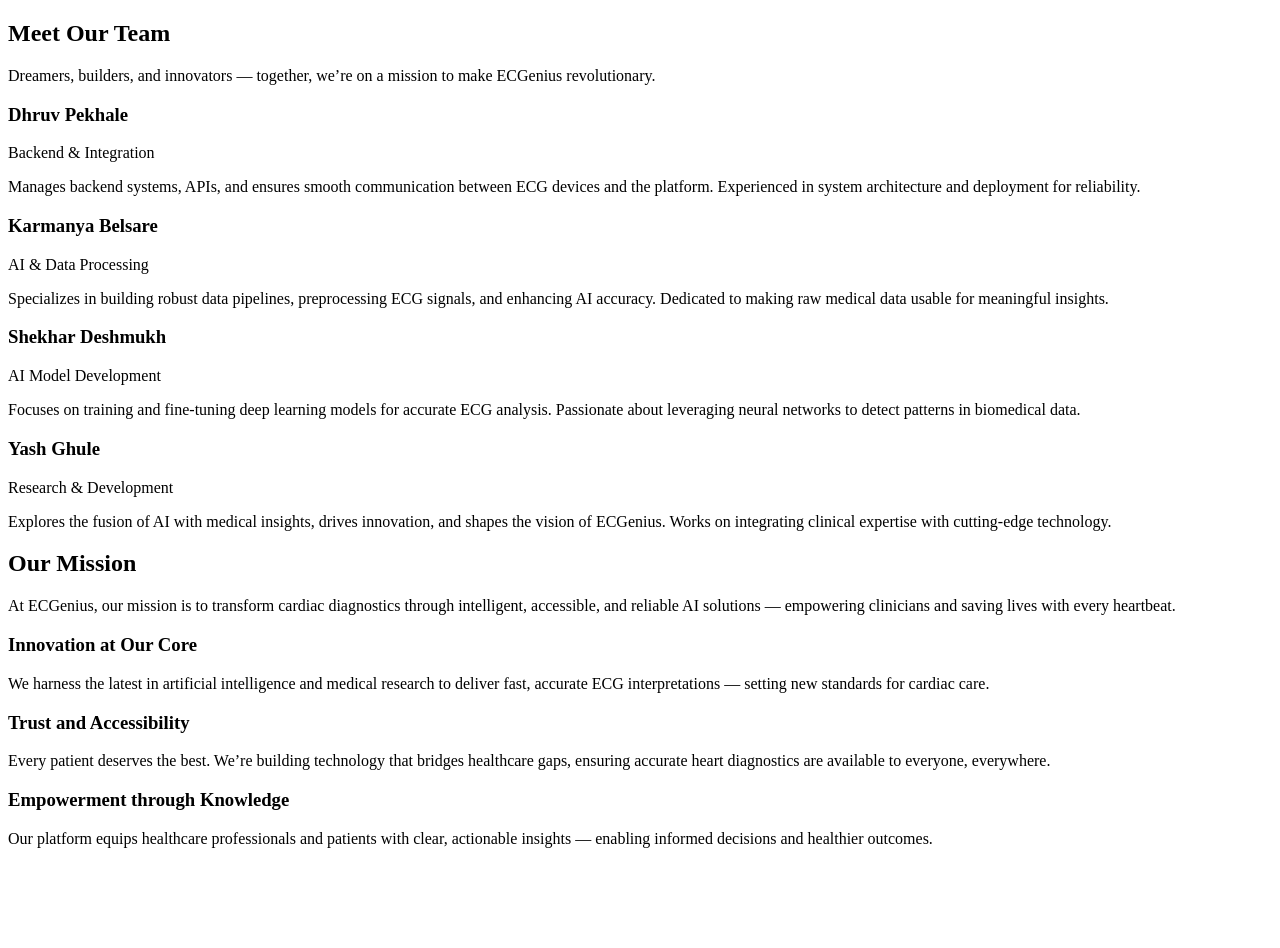
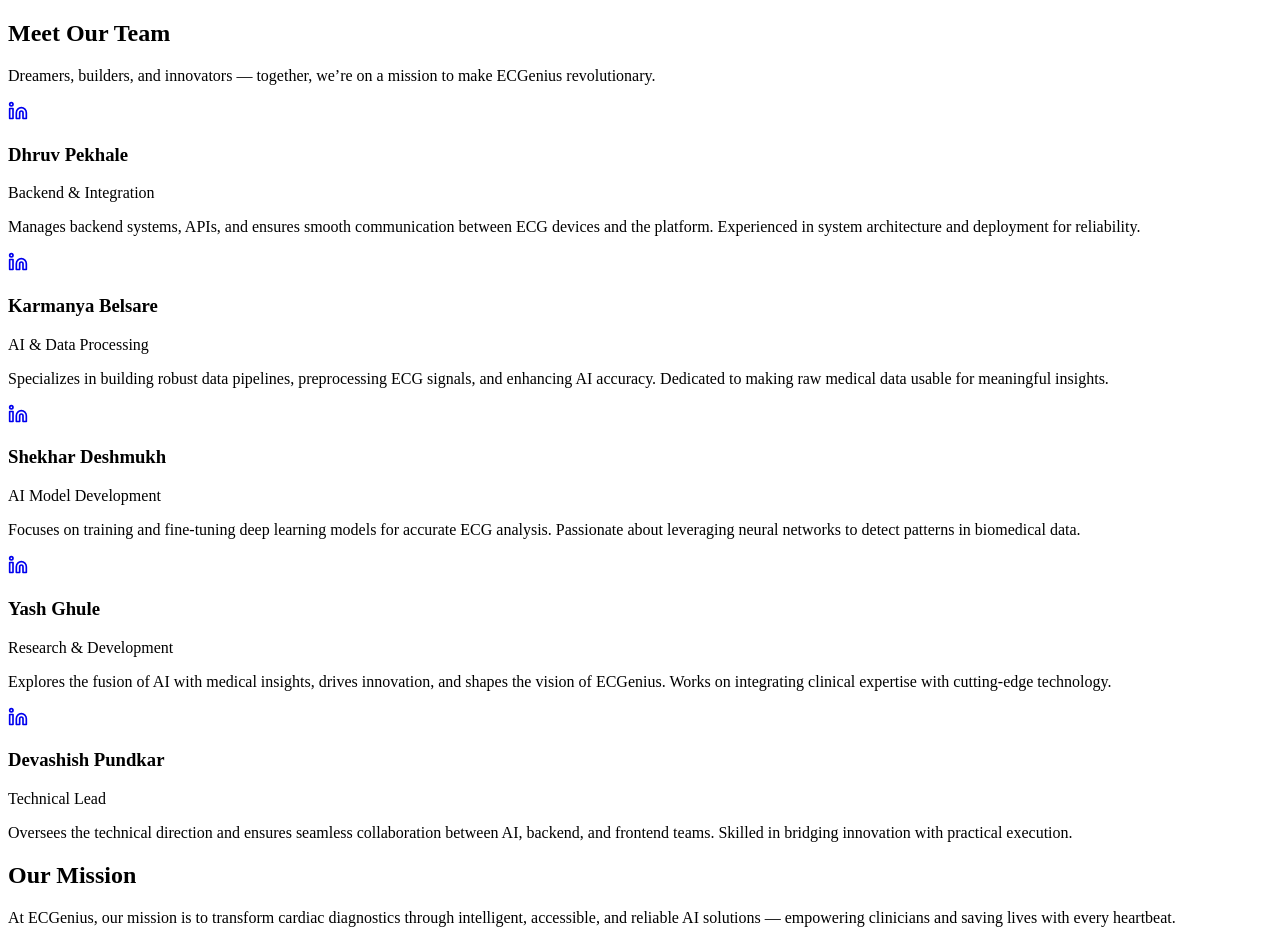
Before and after one commit to DevaP06/ECGsuite_test, a Next.js app in the folder frontend/ECGenius_frontend/: page /About in a window 1280 px wide. Shown: the top 948 px of the page. Before the commit the page ends 864 px from the top, so only its background shows below. Built offline with nearby package versions, Linux system fonts and the light colour scheme.

Commit message:
added LinkedIn icons and improve layout in TeamSection component

```diff
--- a/frontend/ECGenius_frontend/src/components/TeamSection.tsx
+++ b/frontend/ECGenius_frontend/src/components/TeamSection.tsx
@@ -1,4 +1,5 @@
 import { motion } from "framer-motion";
+import { Linkedin } from "lucide-react";
 
 const TeamSection = () => {
   const teamMembers = [
@@ -7,24 +8,35 @@ const TeamSection = () => {
       role: "Backend & Integration",
       description:
         "Manages backend systems, APIs, and ensures smooth communication between ECG devices and the platform. Experienced in system architecture and deployment for reliability.",
+      linkedin: "https://www.linkedin.com/in/dhruv-pekhale-a8061431b?utm_source=share&utm_campaign=share_via&utm_content=profile&utm_medium=android_app", // placeholder
     },
     {
       name: "Karmanya Belsare",
       role: "AI & Data Processing",
       description:
         "Specializes in building robust data pipelines, preprocessing ECG signals, and enhancing AI accuracy. Dedicated to making raw medical data usable for meaningful insights.",
+      linkedin: "https://www.linkedin.com/in/karmanya-belsare-2597a8335/",
     },
     {
       name: "Shekhar Deshmukh",
       role: "AI Model Development",
       description:
         "Focuses on training and fine-tuning deep learning models for accurate ECG analysis. Passionate about leveraging neural networks to detect patterns in biomedical data.",
+      linkedin: "https://www.linkedin.com/in/shekhar-deshmukh-a94a62359?utm_source=share&utm_campaign=share_via&utm_content=profile&utm_medium=android_app",
     },
     {
       name: "Yash Ghule",
       role: "Research & Development",
       description:
         "Explores the fusion of AI with medical insights, drives innovation, and shapes the vision of ECGenius. Works on integrating clinical expertise with cutting-edge technology.",
+      linkedin: "https://www.linkedin.com/in/yash-ghule-324b9922b/",
+    },
+    {
+      name: "Devashish Pundkar",
+      role: "Technical Lead",
+      description:
+        "Oversees the technical direction and ensures seamless collaboration between AI, backend, and frontend teams. Skilled in bridging innovation with practical execution.",
+      linkedin: "https://www.linkedin.com/in/devashish-pundkar-808b29324?utm_source=share&utm_campaign=share_via&utm_content=profile&utm_medium=android_app",
     },
   ];
 
@@ -55,23 +67,35 @@ const TeamSection = () => {
           make ECGenius revolutionary.
         </motion.p>
 
-        <div className="grid grid-cols-1 sm:grid-cols-2 lg:grid-cols-4 gap-10">
+        {/* Grid with 2 cards per row */}
+        <div className="grid grid-cols-1 sm:grid-cols-2 gap-10">
           {teamMembers.map((member, idx) => (
             <motion.div
               key={member.name}
-              className="group bg-black/80 rounded-xl border border-cyan-400/30 shadow-md hover:shadow-cyan-500/30 hover:border-cyan-400 transition-all duration-300 p-7 flex flex-col items-center"
+              className="group relative bg-black/80 rounded-xl border border-cyan-400/30 shadow-md hover:shadow-cyan-500/30 hover:border-cyan-400 transition-all duration-300 p-7 flex flex-col items-center text-center"
               initial={{ opacity: 0, y: 30 }}
               whileInView={{ opacity: 1, y: 0 }}
               transition={{ delay: idx * 0.15, duration: 0.6 }}
               viewport={{ once: true }}
             >
+              {/* LinkedIn icon at top-right */}
+              <a
+                href={member.linkedin}
+                target="_blank"
+                rel="noopener noreferrer"
+                className="absolute top-4 right-4 text-gray-400 hover:text-cyan-400 transition-colors"
+                aria-label={`${member.name} LinkedIn`}
+              >
+                <Linkedin size={20} />
+              </a>
+
               <h3 className="text-lg font-semibold text-white mb-1">
                 {member.name}
               </h3>
               <span className="mb-3 inline-block text-xs uppercase font-bold bg-gradient-to-r from-cyan-400 to-blue-500 text-black px-3 py-1 rounded-md shadow">
                 {member.role}
               </span>
-              <p className="text-sm text-gray-300 text-center leading-snug">
+              <p className="text-sm text-gray-300 leading-snug">
                 {member.description}
               </p>
             </motion.div>
```
